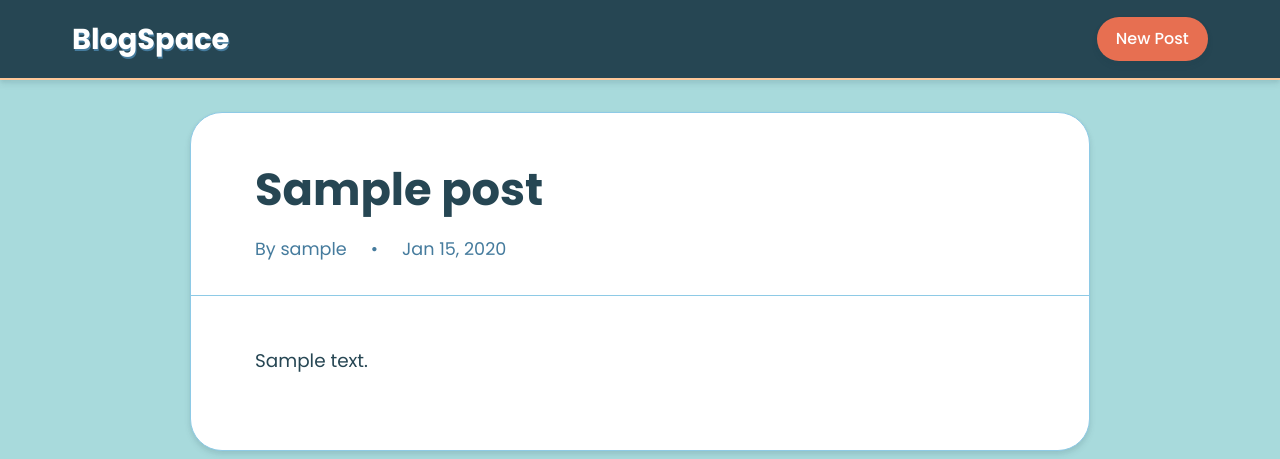
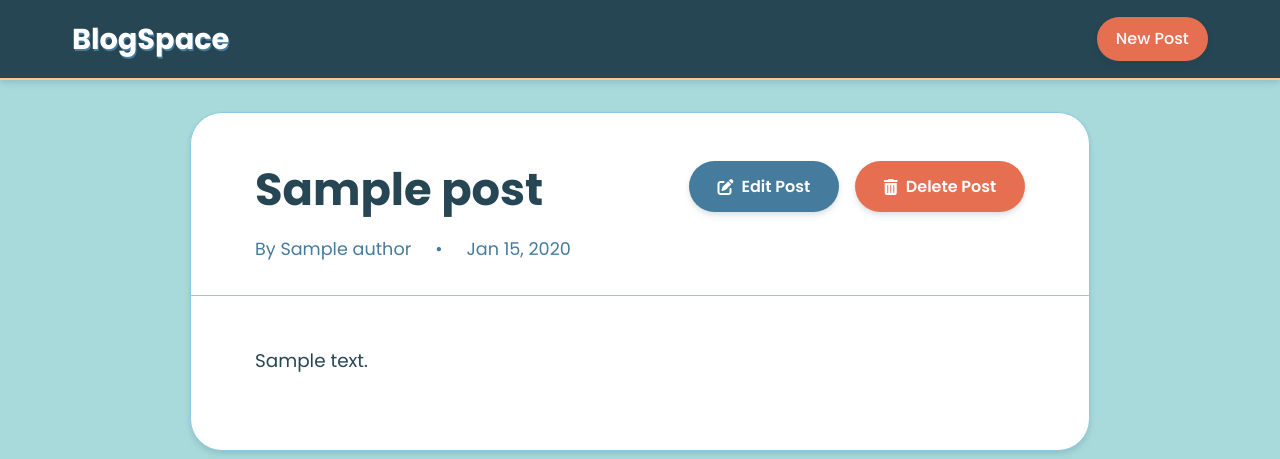
Before and after one commit to thedeveloperaman/BlogSpace, a Django app: page /post/1/ in a window 1280 px wide. Shown: the top 459 px of the page. Run offline with Django 5.2, Linux system fonts and the light colour scheme; tables that the repository leaves empty hold one stand-in row (values such as "Sample post").

Commit message:
New Update

```diff
--- a/blog/admin.py
+++ b/blog/admin.py
@@ -1,6 +1,7 @@
 from django.contrib import admin
-from .models import Category, Post, Comment
+from .models import Category, Post, Comment, Author
 
 admin.site.register(Category)
 admin.site.register(Post)
 admin.site.register(Comment)
+admin.site.register(Author)
--- a/blog/migrations/__init__.py
+++ b/blog/migrations/__init__.py
@@ -0,0 +1 @@
+# Leave this file empty
--- a/blog/models.py
+++ b/blog/models.py
@@ -1,7 +1,14 @@
 from django.db import models
 from django.urls import reverse
-from django.contrib.auth.models import User
 from django.conf import settings
+
+class Author(models.Model):
+    name = models.CharField(max_length=100)
+    bio = models.TextField(blank=True)
+    created_at = models.DateTimeField(auto_now_add=True)
+
+    def __str__(self):
+        return self.name
 
 class Category(models.Model):
     name = models.CharField(max_length=50)
@@ -10,12 +17,11 @@ class Category(models.Model):
         return self.name
 
 def post_image_path(instance, filename):
-    # Generate path like: post_images/user_id/filename
     return f'{settings.POST_IMAGES_DIR}/{instance.author.id}/{filename}'
 
 class Post(models.Model):
     title = models.CharField(max_length=200)
-    author = models.ForeignKey(User, on_delete=models.CASCADE)
+    author = models.ForeignKey(Author, on_delete=models.CASCADE, related_name='posts')
     content = models.TextField()
     image = models.ImageField(upload_to=post_image_path, null=True, blank=True)
     created_at = models.DateTimeField(auto_now_add=True)
--- a/blog/templates/blog/base.html
+++ b/blog/templates/blog/base.html
@@ -1,5 +1,5 @@
 <!DOCTYPE html>
-<html>
+<html lang="en">
 
 <head>
     {% load static %}
@@ -8,6 +8,7 @@
     <title>{% block title %}Blog{% endblock %}</title>
     <link rel="stylesheet" href="{% static 'css/style.css' %}">
     <link href="https://fonts.googleapis.com/css2?family=Poppins:wght@400;500;600;700&display=swap" rel="stylesheet">
+    <link rel="stylesheet" href="https://cdnjs.cloudflare.com/ajax/libs/font-awesome/6.4.0/css/all.min.css">
 </head>
 
 <body class="site-container">
--- a/blog/templates/blog/post_detail.html
+++ b/blog/templates/blog/post_detail.html
@@ -16,24 +16,14 @@
                 </div>
             </div>
             <!-- Post Actions -->
-            {% if user == object.author %}
-            <div class="header-actions">
-                <a href="{% url 'blog:post_edit' object.pk %}" class="button button-primary">
-                    <svg width="20" height="20" fill="none" stroke="currentColor" viewBox="0 0 24 24">
-                        <path stroke-linecap="round" stroke-linejoin="round" stroke-width="2"
-                            d="M11 5H6a2 2 0 00-2 2v11a2 2 0 002 2h11a2 2 0 002-2v-5m-1.414-9.414a2 2 0 112.828 2.828L11.828 15H9v-2.828l8.586-8.586z" />
-                    </svg>
-                    Edit
+            <div class="action-buttons">
+                <a href="{% url 'blog:post_edit' object.pk %}" class="button button-success">
+                    <i class="fas fa-edit"></i> Edit Post
                 </a>
                 <a href="{% url 'blog:post_delete' object.pk %}" class="button button-danger">
-                    <svg width="20" height="20" fill="none" stroke="currentColor" viewBox="0 0 24 24">
-                        <path stroke-linecap="round" stroke-linejoin="round" stroke-width="2"
-                            d="M19 7l-.867 12.142A2 2 0 0116.138 21H7.862a2 2 0 01-1.995-1.858L5 7m5 4v6m4-6v6m1-10V4a1 1 0 00-1-1h-4a1 1 0 00-1 1v3M4 7h16" />
-                    </svg>
-                    Delete
+                    <i class="fas fa-trash-alt"></i> Delete Post
                 </a>
             </div>
-            {% endif %}
         </header>
 
         <!-- Post Content -->
--- a/blog/views.py
+++ b/blog/views.py
@@ -23,10 +23,11 @@ class PostDetailView(DetailView):
 class PostCreateView(CreateView):  # Removed LoginRequiredMixin
     model = Post
     template_name = 'blog/post_form.html'
-    fields = ['title', 'content', 'category', 'image']
+    fields = ['title', 'content', 'category', 'image', 'author']  # add 'author' if it's a CharField
 
     def form_valid(self, form):
-        form.instance.author = self.request.user
+        # If author is a CharField, the form will provide it; otherwise, set a default
+        # form.instance.author = "Anonymous"  # Uncomment if you want to set a default
         messages.success(self.request, "Post created successfully!")
         return super().form_valid(form)
 
--- a/blog_project/settings.py
+++ b/blog_project/settings.py
@@ -95,6 +95,9 @@ STATIC_ROOT = BASE_DIR / 'staticfiles'
 MEDIA_URL = '/media/'
 MEDIA_ROOT = BASE_DIR / 'blog_project' / 'media'
 
+# LOGIN_URL = '/login/'
+
+
 # Ensure subdirectories for different types of uploads
 POST_IMAGES_DIR = 'post_images'
 UPLOAD_DIRS = [
--- /dev/null
+++ b/settings.py
@@ -0,0 +1 @@
+LOGIN_URL = '/accounts/login/'
```
Also changed, not shown: urls.py (added, +7 -0 lines), blog/migrations/0001_initial.py, blog/migrations/0002_alter_post_author.py (deleted), blog/migrations/0003_post_image.py (deleted), blog/migrations/0004_alter_post_image.py (deleted).
